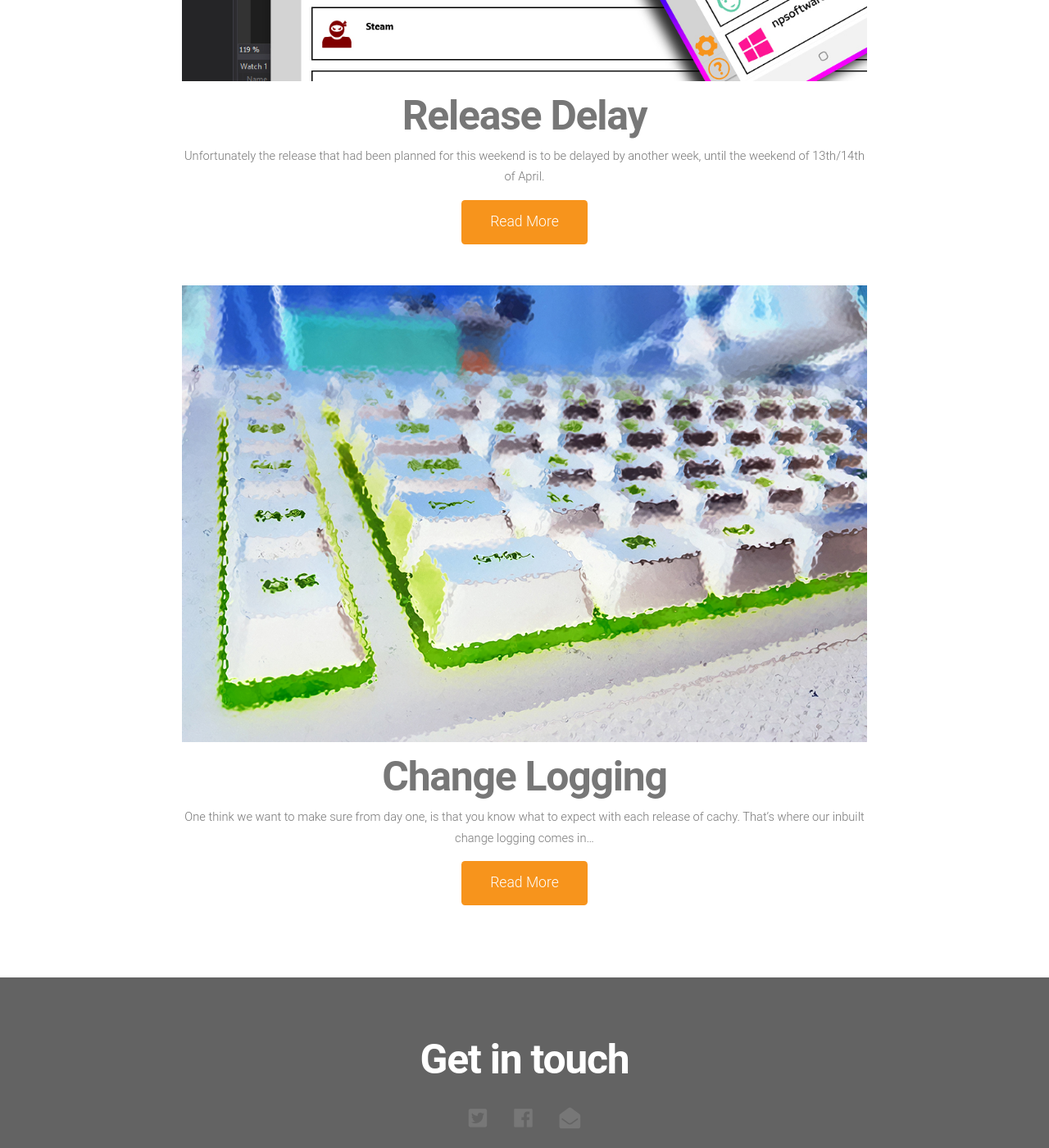
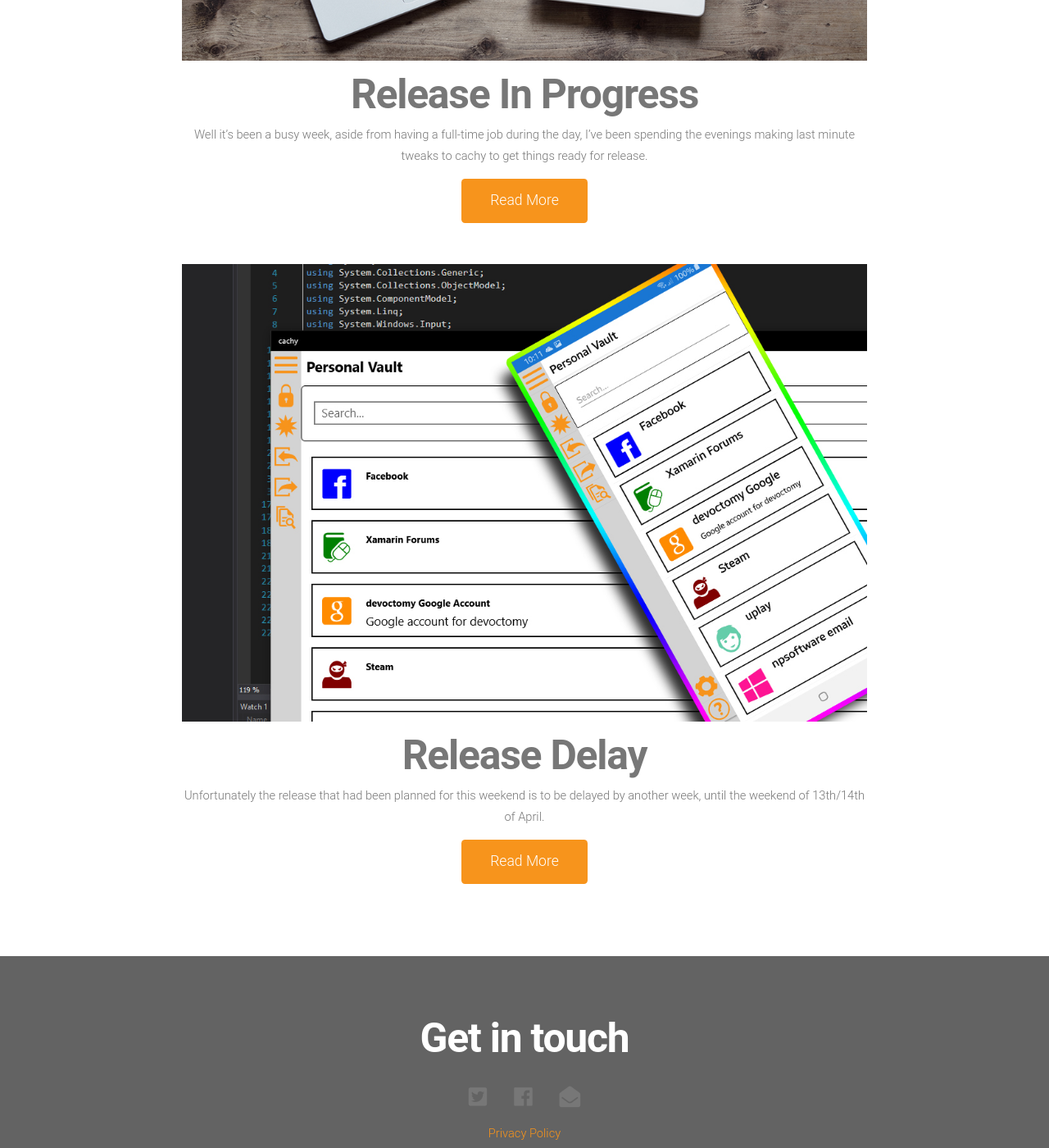
Before and after one commit to devoctomy/cachy.me, a Jekyll site: the page built from blog/index.html, in a window 1280 px wide and 1400 px high, scrolled down 2801 px. Shown: the whole window at 82% size. Built offline with Jekyll 4.4.1, drawn with Linux system fonts in a browser that asks for light colours; nearby versions of some CDN libraries; a script that is not in the unit is left out; some of the changed text lies outside the part shown.

Commit message:
Added blog announcing release and fixed Microsoft store link missing protocol.

```diff
--- a/index.html
+++ b/index.html
@@ -103,7 +102,7 @@
 				<a href='https://play.google.com/store/apps/details?id=com.devoctomy.cachy&pcampaignid=MKT-Other-global-all-co-prtnr-py-PartBadge-Mar2515-1'><img alt='Get it on Google Play' src='https://play.google.com/intl/en_gb/badges/images/generic/en_badge_web_generic.png'/></a>
 			</section>
 			<section class="12u">
-				<a href='//www.microsoft.com/store/apps/9N8T3C0FLL87?cid=storebadge&ocid=badge'><img src='https://assets.windowsphone.com/85864462-9c82-451e-9355-a3d5f874397a/English_get-it-from-MS_InvariantCulture_Default.png' alt='English badge' style='width: 284px; height: 104px;'/></a>
+				<a href='https://www.microsoft.com/store/apps/9N8T3C0FLL87?cid=storebadge&ocid=badge'><img src='https://assets.windowsphone.com/85864462-9c82-451e-9355-a3d5f874397a/English_get-it-from-MS_InvariantCulture_Default.png' alt='English badge' style='width: 284px; height: 104px;'/></a>
 			</section>
 		</div>
 
```
Also changed, not shown: other parts of index.html (+0 -1 lines), _posts/2019-04-25-nowavailable.md (added, +16 -0 lines).
